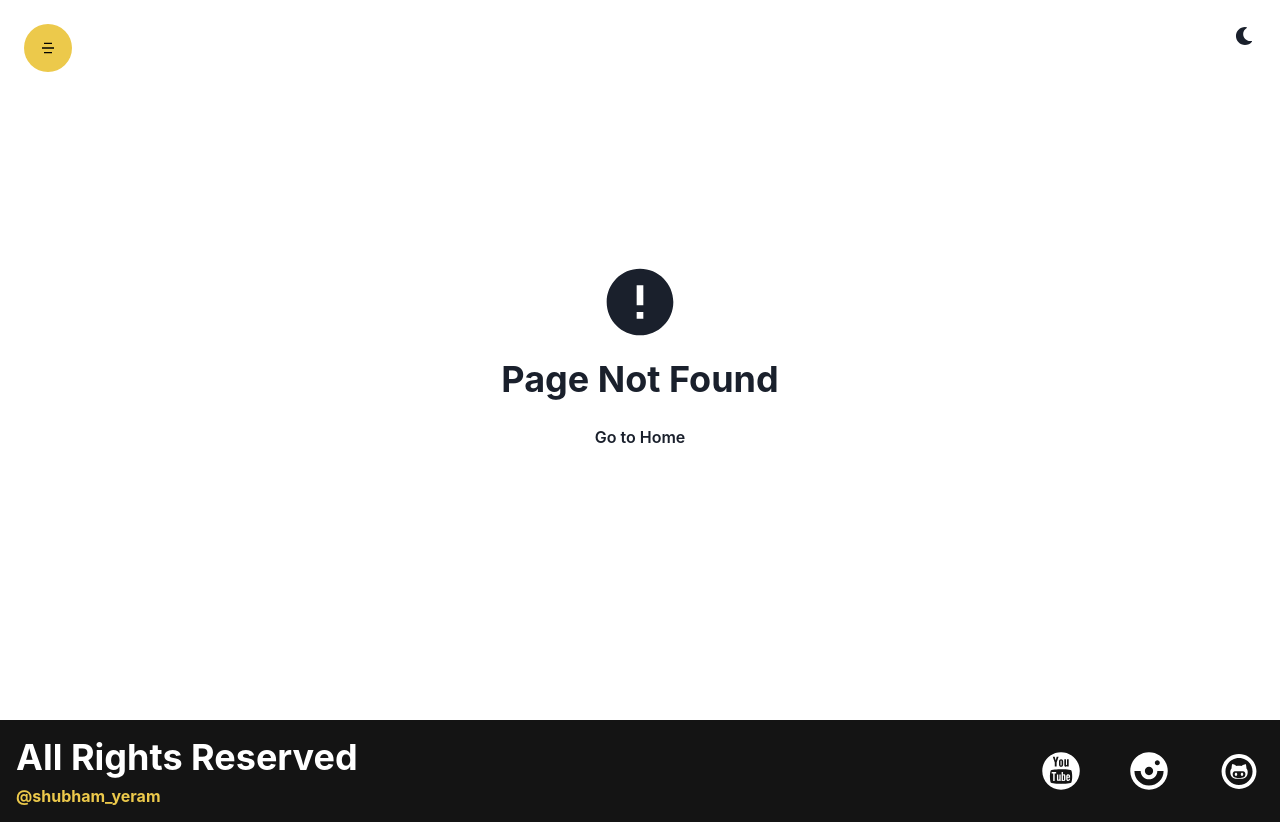
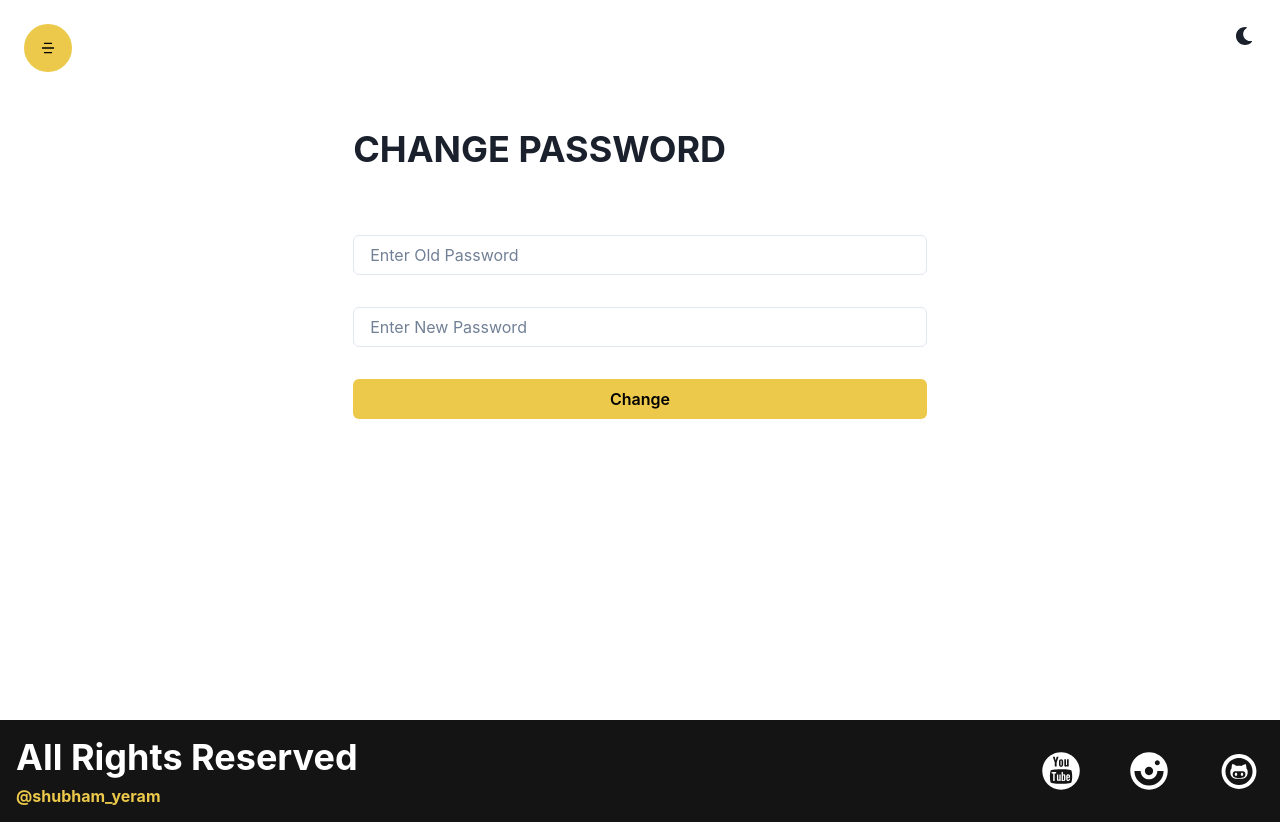
Before and after one commit to 0x1Shub/course-provider, a React (Create React App) app in the folder client/: page /changepassword in a window 1280 px wide. Before the commit this address had no page. Built offline with nearby package versions, Linux system fonts and the light colour scheme.

Commit message:
Updated: Created Change-Password and Update-Profile pages

```diff
--- a/client/src/App.js
+++ b/client/src/App.js
@@ -17,6 +17,8 @@
 import PaymentFail from './components/Payments/PaymentFail';
 import CoursePage from './components/CourseDetail/CoursePage';
 import Profile from './components/Profile/Profile';
+import ChangePassword from './components/Profile/ChangePassword';
+import UpdateProfile from './components/Profile/UpdateProfile';
 
 
 function App() {
@@ -35,6 +37,8 @@
         <Route path='/login' element={<Login />} />
 
         <Route path='/profile' element={<Profile />} />
+        <Route path='/changepassword' element={<ChangePassword />} />
+        <Route path='/updateprofile' element={<UpdateProfile />} />
 
 
         <Route path='/register' element={<Register />} />
@@ -57,6 +61,3 @@
 }
 
 export default App;
-
-
-// CourseDetailPage
--- /dev/null
+++ b/client/src/components/Profile/ChangePassword.jsx
@@ -0,0 +1,28 @@
+import { Button, Container, Heading, Input, VStack } from '@chakra-ui/react'
+import React, { useState } from 'react'
+
+const ChangePassword = () => {
+
+    const [oldPassword, setOldPassword] = useState('')
+    const [newPassword, setNewPassword] = useState('')
+
+    return (
+        <Container py={'16'} minH={'90vh'}>
+            <form>
+                <Heading children={'Change Password'} my={'16'} textAlign={['center', 'left']} textTransform={'uppercase'} />
+                <VStack spacing={'8'}>
+                    <Input required value={oldPassword} onChange={(e) => setOldPassword(e.target.value)} placeholder='Enter Old Password' type='password' focusBorderColor={"yellow.500"} />
+                    <Input required value={newPassword} onChange={(e) => setNewPassword(e.target.value)} placeholder='Enter New Password' type='password' focusBorderColor={"yellow.500"} />
+
+
+                    <Button w={'full'} colorScheme={'yellow'} type={"submit"}>
+                        Change
+                    </Button>
+                </VStack>
+
+            </form>
+        </Container>
+    )
+}
+
+export default ChangePassword
--- a/client/src/components/Profile/Profile.jsx
+++ b/client/src/components/Profile/Profile.jsx
@@ -75,7 +75,7 @@
                             <Button>Update Profile</Button>
                         </Link>
 
-                        <Link to={'/changepasword'}>
+                        <Link to={'/changepassword'}>
                             <Button>Change Password</Button>
                         </Link>
                     </Stack>
--- /dev/null
+++ b/client/src/components/Profile/UpdateProfile.jsx
@@ -0,0 +1,27 @@
+import { Button, Container, Heading, Input, VStack } from '@chakra-ui/react'
+import React, { useState } from 'react'
+
+const UpdateProfile = () => {
+
+    const [name, setName] = useState('');
+    const [email, setEmail] = useState('');
+
+    return (
+        <Container py={'16'} minH={'90vh'}>
+            <form>
+                <Heading children={'Update Profile'} my={'16'} textAlign={['center', 'left']} textTransform={'uppercase'} />
+                <VStack spacing={'8'}>
+                    <Input value={name} onChange={(e) => setName(e.target.value)} placeholder='Name' type='text' focusBorderColor={"yellow.500"} />
+                    <Input value={email} onChange={(e) => setEmail(e.target.value)} placeholder='Email' type='email' focusBorderColor={"yellow.500"} />
+
+                    <Button w={'full'} colorScheme={'yellow'} type={"submit"}>
+                        Update
+                    </Button>
+                </VStack>
+
+            </form>
+        </Container>
+    )
+}
+
+export default UpdateProfile
```
